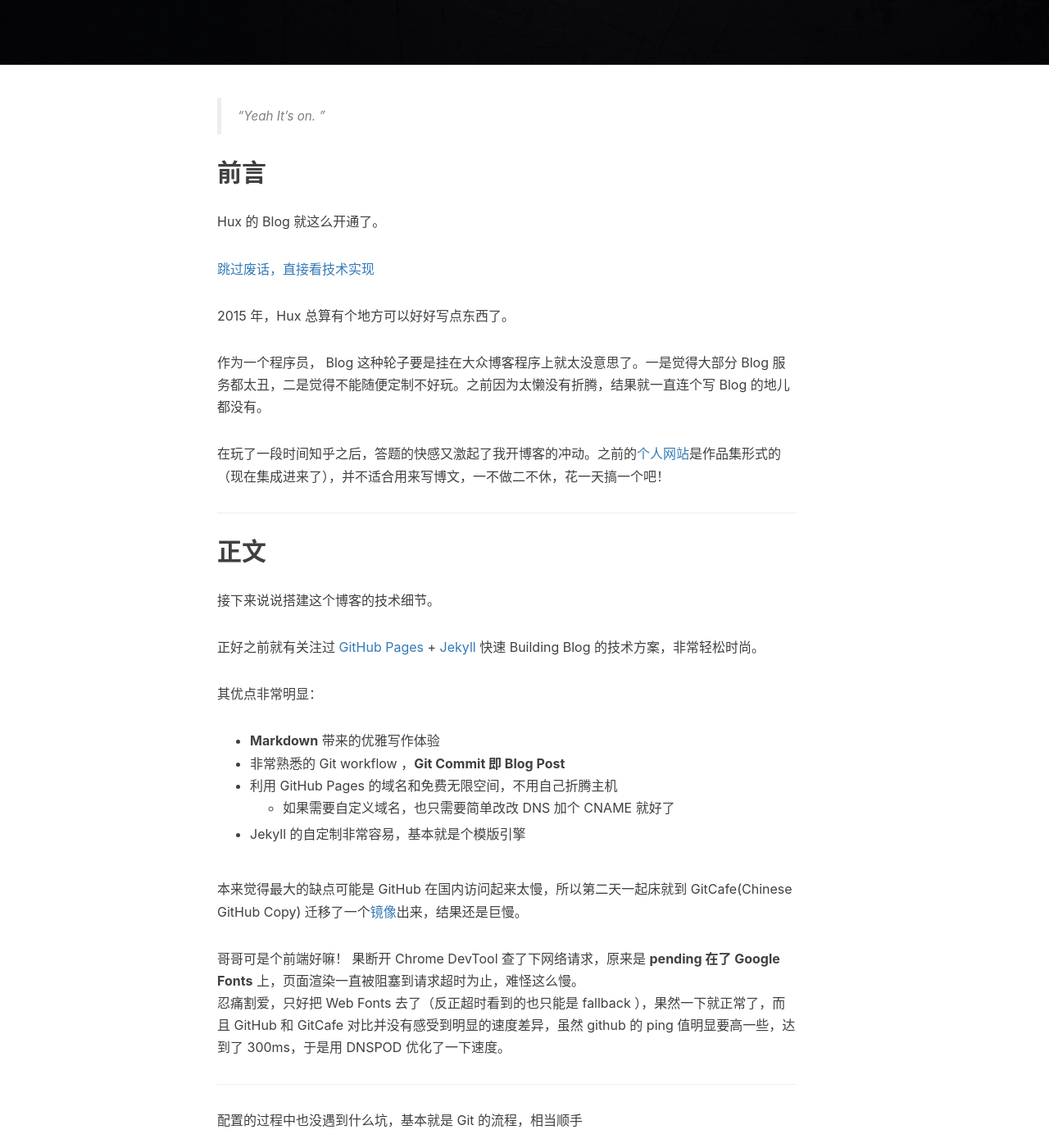
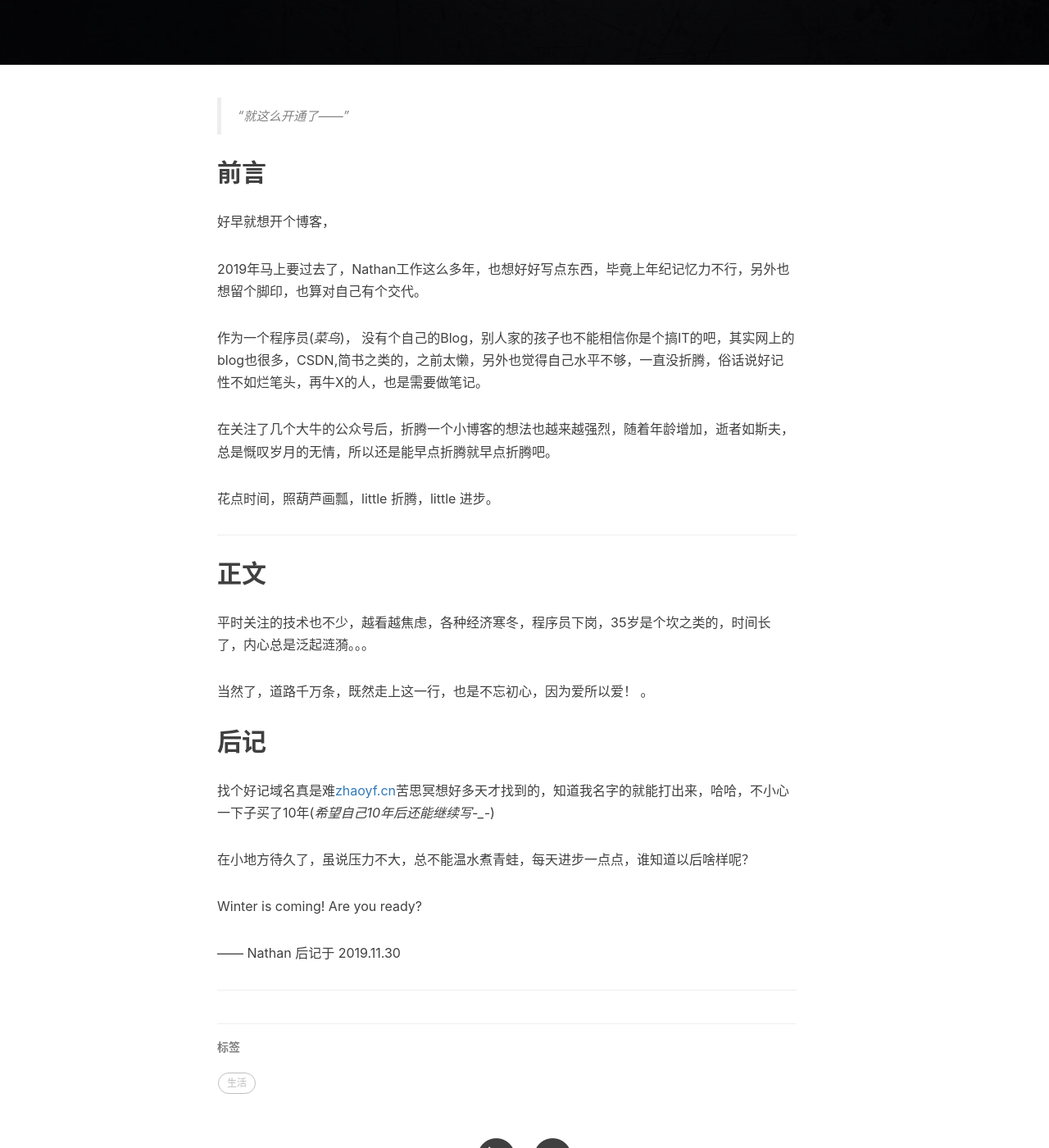
Before and after one commit to Nathan-Feng/Nathan-Feng.github.io, a Jekyll site: the page built from _posts/2019-11-30-hello-2019.md, in a window 1280 px wide and 1400 px high, scrolled down 444 px. Shown: the whole window at 82% size. Built offline with Jekyll 4.4.1, drawn with Linux system fonts in a browser that asks for light colours; nearby versions of some CDN libraries; comment, search, counter and statistics services are not loaded; some of the changed text lies outside the part shown.

Commit message:
update first blog

```diff
--- a/_posts/2019-11-30-hello-2019.md
+++ b/_posts/2019-11-30-hello-2019.md
@@ -7,23 +7,21 @@ tags:
     - 生活
 ---
 
-> “Yeah It's on. ”
+> “就这么开通了——”
 
 
 ## 前言
 
-Hux 的 Blog 就这么开通了。
+好早就想开个博客，
 
-[跳过废话，直接看技术实现 ](#build)
+2019年马上要过去了，Nathan工作这么多年，也想好好写点东西，毕竟上年纪记忆力不行，另外也想留个脚印，也算对自己有个交代。
 
 
+作为一个程序员(*菜鸟*)， 没有个自己的Blog，别人家的孩子也不能相信你是个搞IT的吧，其实网上的blog也很多，CSDN,简书之类的，之前太懒，另外也觉得自己水平不够，一直没折腾，俗话说好记性不如烂笔头，再牛X的人，也是需要做笔记。
 
-2015 年，Hux 总算有个地方可以好好写点东西了。
+在关注了几个大牛的公众号后，折腾一个小博客的想法也越来越强烈，随着年龄增加，逝者如斯夫，总是慨叹岁月的无情，所以还是能早点折腾就早点折腾吧。
 
-
-作为一个程序员， Blog 这种轮子要是挂在大众博客程序上就太没意思了。一是觉得大部分 Blog 服务都太丑，二是觉得不能随便定制不好玩。之前因为太懒没有折腾，结果就一直连个写 Blog 的地儿都没有。
-
-在玩了一段时间知乎之后，答题的快感又激起了我开博客的冲动。之前的[个人网站](http://huangxuan.me/portfolio)是作品集形式的（现在集成进来了），并不适合用来写博文，一不做二不休，花一天搞一个吧！
+花点时间，照葫芦画瓢，little 折腾，little 进步。
 
 
 <p id = "build"></p>
@@ -31,47 +29,18 @@ Hux 的 Blog 就这么开通了。
 
 ## 正文
 
-接下来说说搭建这个博客的技术细节。
+平时关注的技术也不少，越看越焦虑，各种经济寒冬，程序员下岗，35岁是个坎之类的，时间长了，内心总是泛起涟漪。。。
 
-正好之前就有关注过 [GitHub Pages](https://pages.github.com/) + [Jekyll](http://jekyllrb.com/) 快速 Building Blog 的技术方案，非常轻松时尚。
-
-其优点非常明显：
-
-* **Markdown** 带来的优雅写作体验
-* 非常熟悉的 Git workflow ，**Git Commit 即 Blog Post**
-* 利用 GitHub Pages 的域名和免费无限空间，不用自己折腾主机
-	* 如果需要自定义域名，也只需要简单改改 DNS 加个 CNAME 就好了
-* Jekyll 的自定制非常容易，基本就是个模版引擎
-
-
-本来觉得最大的缺点可能是 GitHub 在国内访问起来太慢，所以第二天一起床就到 GitCafe(Chinese GitHub Copy) 迁移了一个[镜像](http://huxpro.gitcafe.io)出来，结果还是巨慢。
-
-哥哥可是个前端好嘛！ 果断开 Chrome DevTool 查了下网络请求，原来是 **pending 在了 Google Fonts** 上，页面渲染一直被阻塞到请求超时为止，难怪这么慢。
-忍痛割爱，只好把 Web Fonts 去了（反正超时看到的也只能是 fallback ），果然一下就正常了，而且 GitHub 和 GitCafe 对比并没有感受到明显的速度差异，虽然 github 的 ping 值明显要高一些，达到了 300ms，于是用 DNSPOD 优化了一下速度。
-
-
-
----
-
-配置的过程中也没遇到什么坑，基本就是 Git 的流程，相当顺手
-
-大的 Jekyll 主题上直接 fork 了 Clean Blog（这个主题也相当有名，就不多赘述了。唯一的缺点大概就是没有标签支持，于是我给它补上了。）
-
-本地调试环境需要 `gem install jekyll`，结果 rubygem 的源居然被墙了……后来手动改成了我大淘宝的镜像源才成功
-
-Theme 的 CSS 是基于 Bootstrap 定制的，看得不爽的地方直接在 Less 里改就好了（平时更习惯 SCSS 些），**不过其实我一直觉得 Bootstrap 在移动端的体验做得相当一般，比我在淘宝参与的团队 CSS 框架差多了……**所以为了体验，也补了不少 CSS 进去
-
-最后就进入了耗时反而最长的**做图、写字**阶段，也算是进入了**写博客**的正轨，因为是类似 Hack Day 的方式去搭这个站的，所以折腾折腾着大半夜就过去了。
-
-第二天考虑中文字体的渲染，fork 了 [Type is Beautiful](http://www.typeisbeautiful.com/) 的 `font` CSS，调整了字号，适配了 Win 的渣渲染，中英文混排效果好多了。
+当然了，道路千万条，既然走上这一行，也是不忘初心，因为爱所以爱！
+。
 
 
 ## 后记
 
-回顾这个博客的诞生，纯粹是出于个人兴趣。在知乎相关问题上回答并获得一定的 star 后，我决定把这个博客主题当作一个小小的开源项目来维护。
+找个好记域名真是难[zhaoyf.cn](https://zhaoyf.cn)苦思冥想好多天才找到的，知道我名字的就能打出来，哈哈，不小心一下子买了10年(*希望自己10年后还能继续写-_-*)
 
-在经历 v1.0 - v1.5 的蜕变后，这个博客主题愈发完整，不但增加了诸多 UI 层的优化（opinionated）；在代码层面，更加丰富的配置项也使得这个主题拥有了更好的灵活性与可拓展性。而作为一个开源项目，我也积极的为其完善文档与解决 issue。
+在小地方待久了，虽说压力不大，总不能温水煮青蛙，每天进步一点点，谁知道以后啥样呢？
 
-如果你恰好逛到了这里，希望你也能喜欢这个博客主题。
+Winter is coming! Are you ready?
 
-—— Hux 后记于 2015.10
+—— Nathan 后记于 2019.11.30
```
